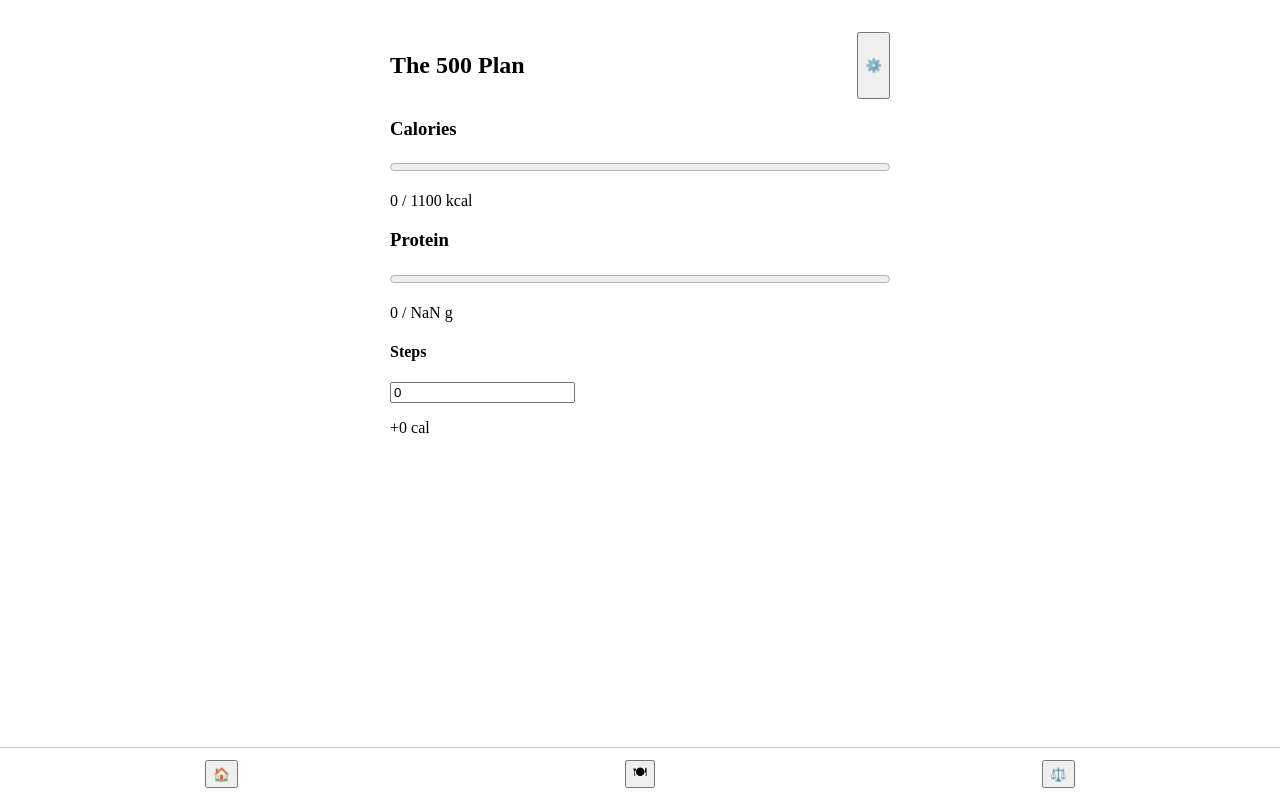
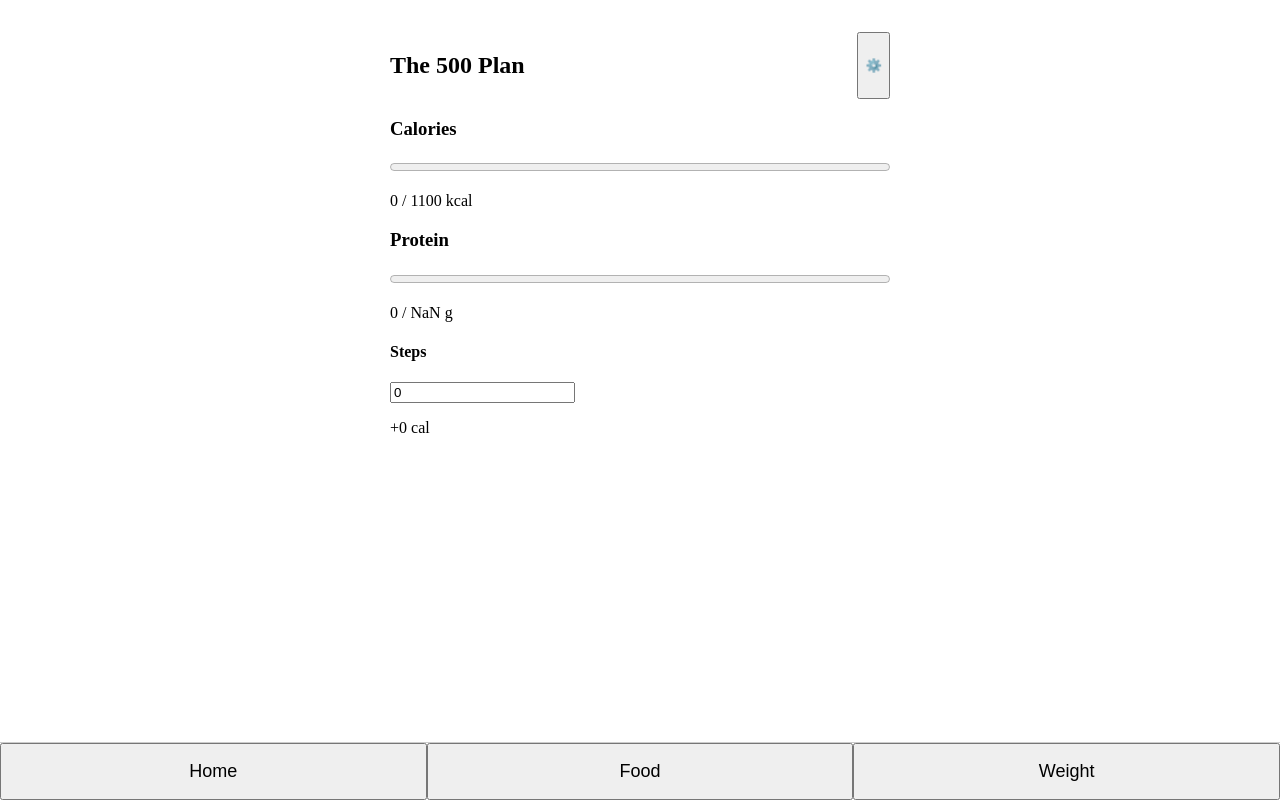
Before and after one commit to j219d/The-500-Plan, a React (Create React App) app: page / in a window 1280 px wide. Both pictures are taken after typing "Sample", "Sample", "Sample" into the empty fields and a click on the button "Save". Built offline with nearby package versions, Linux system fonts and the light colour scheme.

Commit message:
Update App.js

```diff
--- a/src/App.js
+++ b/src/App.js
@@ -196,7 +196,7 @@ function App() {
 
       {screen === "food" && (
         <>
-          <h3>Add Food</h3>
+          <h3>Food Search</h3>
           <input placeholder="Search food..." value={search} onChange={e => setSearch(e.target.value)} />
           {foodList.length > 0 && (
             <ul style={{ background: '#f2f2f2', padding: 8, borderRadius: 4, listStyle: 'none' }}>
@@ -239,11 +239,11 @@ function App() {
       <div style={{
         position: "fixed", bottom: 0, left: 0, right: 0,
         display: "flex", justifyContent: "space-around",
-        background: "#fff", padding: 12, borderTop: "1px solid #ccc"
+        background: "#fff", borderTop: "1px solid #ccc"
       }}>
-        <button onClick={() => setScreen("home")}>🏠</button>
-        <button onClick={() => setScreen("food")}>🍽</button>
-        <button onClick={() => setScreen("weight")}>⚖️</button>
+        <button style={{ flex: 1, padding: 16, fontSize: 18 }} onClick={() => setScreen("home")}>Home</button>
+        <button style={{ flex: 1, padding: 16, fontSize: 18 }} onClick={() => setScreen("food")}>Food</button>
+        <button style={{ flex: 1, padding: 16, fontSize: 18 }} onClick={() => setScreen("weight")}>Weight</button>
       </div>
     </div>
   );
```
